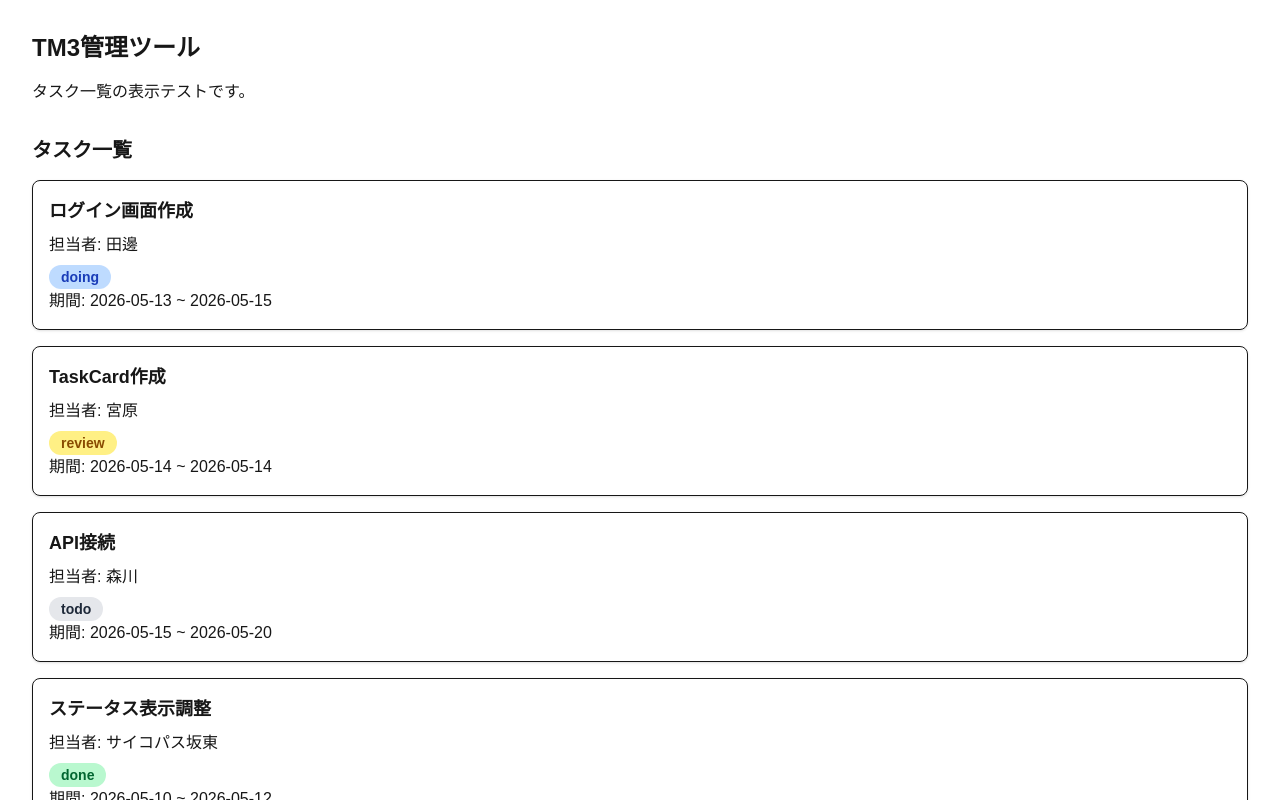
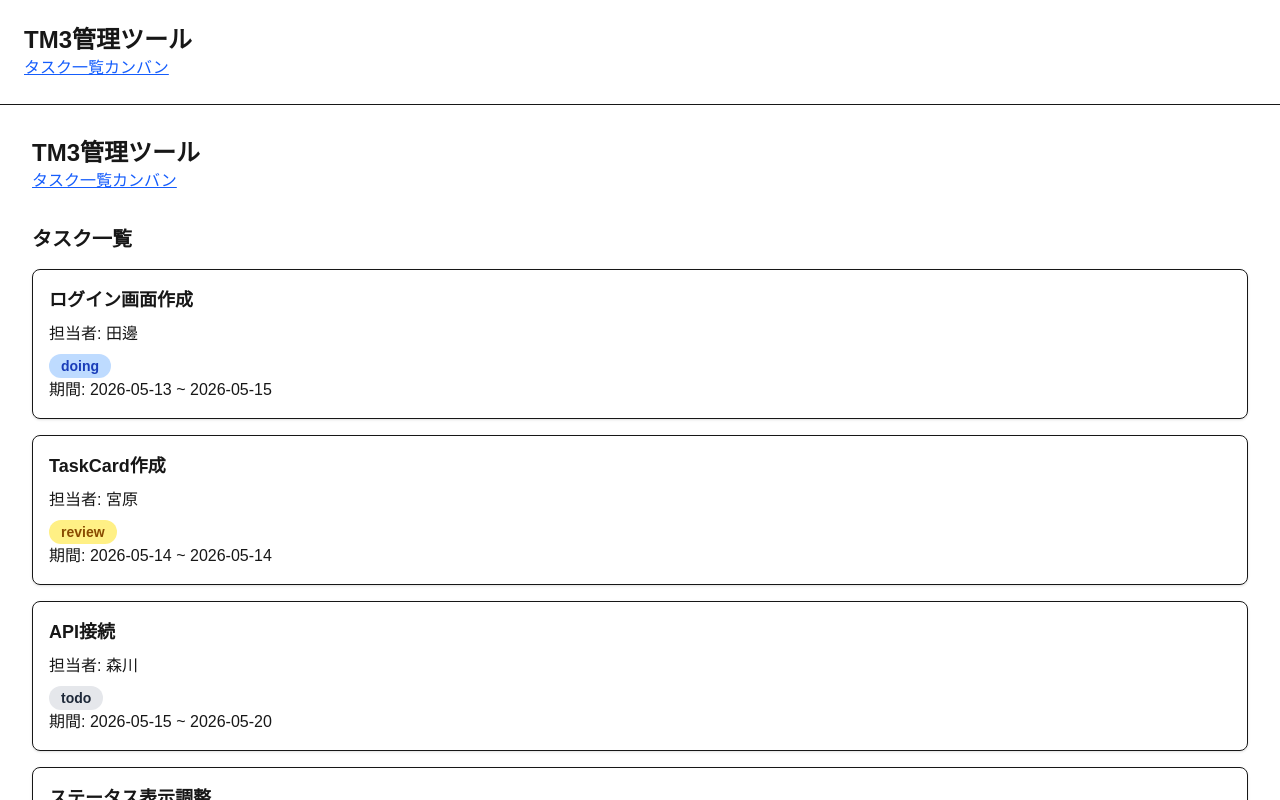
Before and after one commit to kazu0801-b/tm3-management-app, a Next.js app in the folder frontend/: page / in a window 1280 px wide. Shown: the top 800 px of the page. Built offline with nearby package versions, Linux system fonts and the light colour scheme.

Commit message:
共通レイアウトを追加

```diff
--- a/frontend/src/app/kanban/page.tsx
+++ b/frontend/src/app/kanban/page.tsx
@@ -1,10 +1,13 @@
 import { KanbanBoard } from "@/components/organisms/KanbanBoard";
+import { Navigation } from "@/components/organisms/Navigation";
 import { mockTasks } from "@/data/mockTasks";
 
 export default function KanbanPage() {
   return (
     <main className="p-8">
       <h1 className="text-2xl font-bold">カンバン</h1>
+      <Navigation />
+
       <p className="mt-2 text-gray-600">
         ステータスごとにタスクを確認できます。
       </p>
--- a/frontend/src/app/layout.tsx
+++ b/frontend/src/app/layout.tsx
@@ -1,33 +1,30 @@
+import { Navigation } from "@/components/organisms/Navigation";
 import type { Metadata } from "next";
-import { Geist, Geist_Mono } from "next/font/google";
+import type { ReactNode } from "react";
 import "./globals.css";
 
-const geistSans = Geist({
-  variable: "--font-geist-sans",
-  subsets: ["latin"],
-});
-
-const geistMono = Geist_Mono({
-  variable: "--font-geist-mono",
-  subsets: ["latin"],
-});
-
 export const metadata: Metadata = {
-  title: "Create Next App",
-  description: "Generated by create next app",
+  title: "TM3管理ツール",
+  description: "タスク管理アプリ",
 };
 
-export default function RootLayout({
-  children,
-}: Readonly<{
-  children: React.ReactNode;
-}>) {
+type Props = {
+  children: ReactNode;
+};
+
+const RootLayout = ({ children }: Props) => {
   return (
-    <html
-      lang="en"
-      className={`${geistSans.variable} ${geistMono.variable} h-full antialiased`}
-    >
-      <body className="min-h-full flex flex-col">{children}</body>
+    <html lang="ja">
+      <body>
+        <header className="border-b p-6">
+          <h1 className="text-2xl font-bold">TM3管理ツール</h1>
+          <Navigation />
+        </header>
+
+        {children}
+      </body>
     </html>
   );
-}
+};
+
+export default RootLayout;
--- a/frontend/src/app/page.tsx
+++ b/frontend/src/app/page.tsx
@@ -1,13 +1,15 @@
 import { KanbanBoard } from "@/components/organisms/KanbanBoard";
+import { Navigation } from "@/components/organisms/Navigation";
 import { TaskCard } from "@/components/organisms/TaskCard";
 import { TaskList } from "@/components/organisms/TaskList";
 import { mockTasks } from "@/data/mockTasks";
+import Link from "next/link";
 
 export default function Home() {
   return (
     <main className="p-8">
       <h1 className="text-2xl font-bold">TM3管理ツール</h1>
-      <p className="mt-4">タスク一覧の表示テストです。</p>
+      <Navigation />
 
       <section className="mt-8">
         <h2 className="text-xl font-bold">タスク一覧</h2>
--- /dev/null
+++ b/frontend/src/components/organisms/Navigation/index.tsx
@@ -0,0 +1,26 @@
+"use client";
+
+import Link from "next/link";
+import { usePathname } from "next/navigation";
+
+export const Navigation = () => {
+    const pathname = usePathname();
+
+    const linkClass = (href: string) => {
+        const isActive = pathname === href;
+
+        return isActive
+            ? "rounded bg-blue-600 px-3 text-white"
+            : "rounded px-3 py-2 text-blue-600 underline";
+    };
+    return (
+        <nav>
+            <Link href="/" className="text-blue-600 underline" >
+                タスク一覧
+            </Link>
+            <Link href="/kanban" className="text-blue-600 underline">
+                カンバン
+            </Link>
+        </nav>
+    );
+};
```
